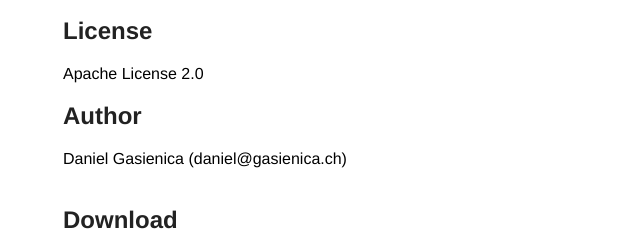
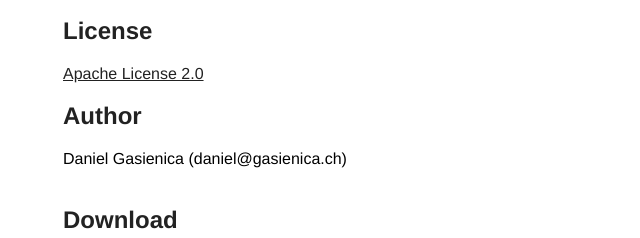
Before and after one commit to openzoom/zoomit-as3-sdk, a plain HTML site: page index.html in a window 1280 px wide. Shown: the part 254-492 px from the top of the page, 227-867 px from the left. Drawn offline with Linux system fonts and the light colour scheme.

Commit message:
Added license link.

```diff
--- a/index.html
+++ b/index.html
@@ -54,7 +54,7 @@
                 License
             </h2>
             <p>
-                Apache License 2.0
+                <a href="http://www.apache.org/licenses/LICENSE-2.0.html">Apache License 2.0</a>
             </p>
             <h2>
                 Author
```
